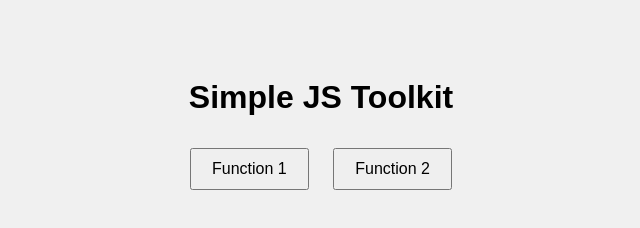
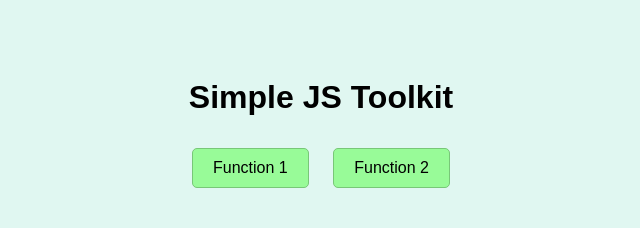
Before and after one commit to shabishabi5033-jpg/js-toolkit-assignment-, a plain HTML site: page index.html in a window 1280 px wide. Shown: the whole page, without its empty margins (319-959 px from the left). Drawn offline with Linux system fonts and the light colour scheme.

Commit message:
Add mint color

```diff
--- a/style.css
+++ b/style.css
@@ -2,7 +2,7 @@ body {
     font-family: Arial, sans-serif;
     text-align: center;
     padding: 50px;
-    background-color: #f0f0f0;
+    background-color: #e0f7f1; /* Mint background */
 }
 
 button {
@@ -10,10 +10,17 @@ button {
     margin: 10px;
     font-size: 16px;
     cursor: pointer;
+    background-color: #98fb98; /* Mint button */
+    border: 1px solid #78c778;
+    border-radius: 5px;
+}
+
+button:hover {
+    background-color: #78c778;
 }
 
 #output {
     margin: 20px;
     font-weight: bold;
-    color: #333;
+    color: #2d5a27;
 }
```
